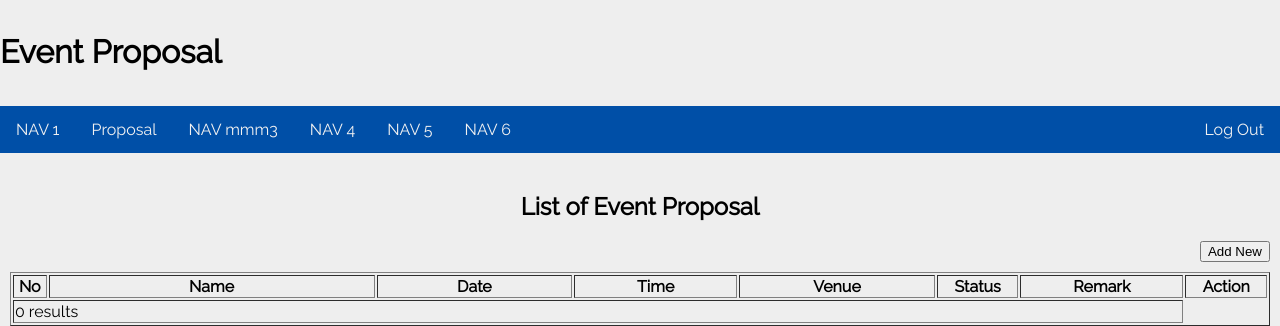
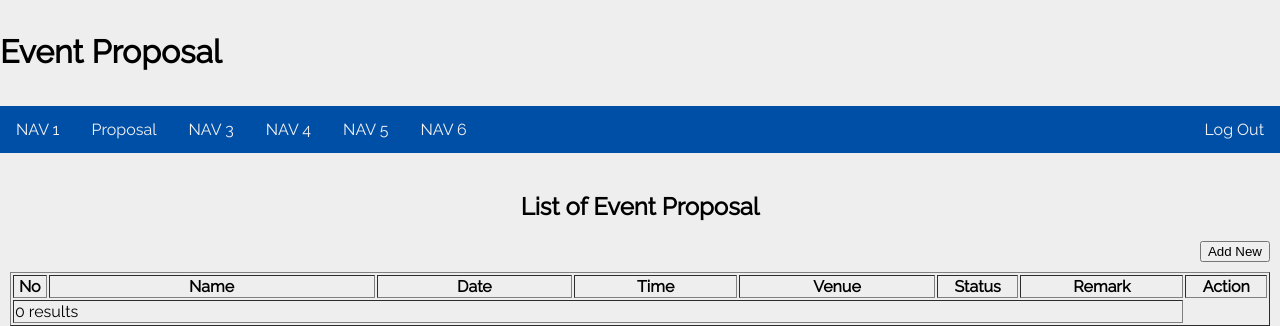
Before and after one commit to hamadanono/EventManagementSystem, a PHP site: page /proposal_pmfki.php in a window 1280 px wide. Shown: the part 961-1287 px from the top of the page. Run offline with PHP 8.4, Linux system fonts and the light colour scheme; data that the repository does not hold is empty.

Commit message:
Update navigation_pmfki.php

```diff
--- a/navigation_pmfki.php
+++ b/navigation_pmfki.php
@@ -1,7 +1,7 @@
 <nav class="topnav">
     <a href=".php">NAV 1</a>
     <a href="proposal_pmfki.php">Proposal</a>
-    <a href=".php">NAV mmm3</a>
+    <a href=".php">NAV 3</a>
     <a href=".php">NAV 4</a>
     <a href=".php">NAV 5</a>
     <a href=".php">NAV 6</a>
```
